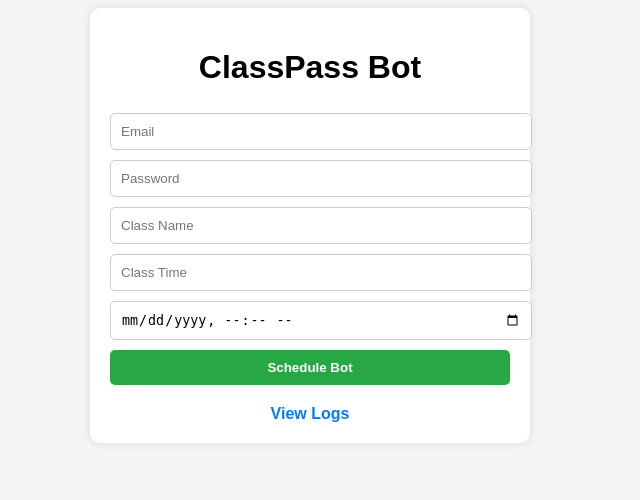
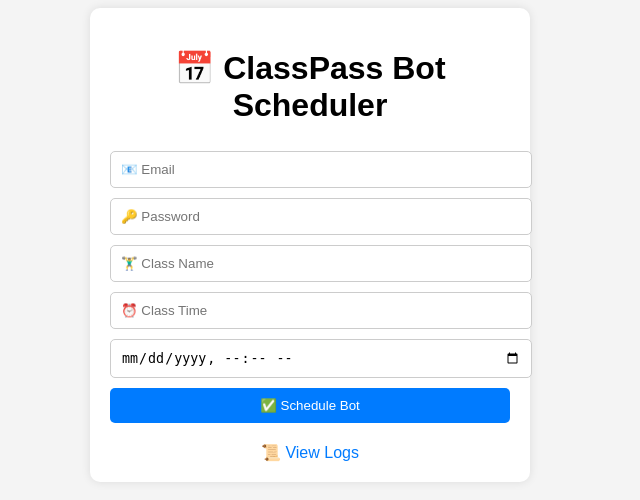
Before and after one commit to hannesue/classpass-bot, a Flask app: page / in a window 1280 px wide. Shown: the top 500 px of the page, without its empty margins (330-970 px from the left). Run offline with Flask 3, Linux system fonts and the light colour scheme.

Commit message:
Update index.html

```diff
--- a/templates/index.html
+++ b/templates/index.html
@@ -3,15 +3,15 @@
 <head>
     <meta charset="UTF-8">
     <meta name="viewport" content="width=device-width, initial-scale=1.0">
-    <title>ClassPass Bot</title>
+    <title>ClassPass Bot Scheduler</title>
     <style>
-        body { font-family: Arial, sans-serif; text-align: center; background: #f4f4f4; }
-        .container { max-width: 400px; margin: auto; padding: 20px; background: white; border-radius: 10px; box-shadow: 0px 0px 10px rgba(0,0,0,0.1); }
+        body { font-family: Arial, sans-serif; background-color: #f4f4f4; text-align: center; }
+        .container { max-width: 400px; margin: auto; padding: 20px; background: white; border-radius: 10px; box-shadow: 0px 0px 10px rgba(0, 0, 0, 0.1); }
         input, button { width: 100%; padding: 10px; margin: 5px 0; border-radius: 5px; border: 1px solid #ccc; }
-        button { background: #28a745; color: white; font-weight: bold; border: none; cursor: pointer; }
-        button:hover { background: #218838; }
-        #message { display: none; padding: 10px; margin-top: 10px; }
-        .link { display: block; margin-top: 15px; text-decoration: none; color: #007bff; font-weight: bold; }
+        button { background-color: #007BFF; color: white; border: none; cursor: pointer; }
+        button:hover { background-color: #0056b3; }
+        #message { display: none; padding: 10px; margin-top: 10px; color: white; background: green; border-radius: 5px; }
+        .log-link { display: block; margin-top: 15px; text-decoration: none; color: #007BFF; }
     </style>
     <script>
         function scheduleBot(event) {
@@ -29,17 +29,17 @@
 </head>
 <body>
     <div class="container">
-        <h1>ClassPass Bot</h1>
+        <h1>📅 ClassPass Bot Scheduler</h1>
         <form id="scheduleForm" onsubmit="scheduleBot(event)">
-            <input type="email" name="email" placeholder="Email" required>
-            <input type="password" name="password" placeholder="Password" required>
-            <input type="text" name="class_name" placeholder="Class Name" required>
-            <input type="text" name="class_time" placeholder="Class Time" required>
+            <input type="email" name="email" placeholder="📧 Email" required>
+            <input type="password" name="password" placeholder="🔑 Password" required>
+            <input type="text" name="class_name" placeholder="🏋️‍♂️ Class Name" required>
+            <input type="text" name="class_time" placeholder="⏰ Class Time" required>
             <input type="datetime-local" name="booking_time" required>
-            <button type="submit">Schedule Bot</button>
+            <button type="submit">✅ Schedule Bot</button>
         </form>
         <div id="message"></div>
-        <a class="link" href="/logs?password=DietCoke">View Logs</a>
+        <a href="/logs?password=DietCoke" class="log-link">📜 View Logs</a>
     </div>
 </body>
 </html>
```
